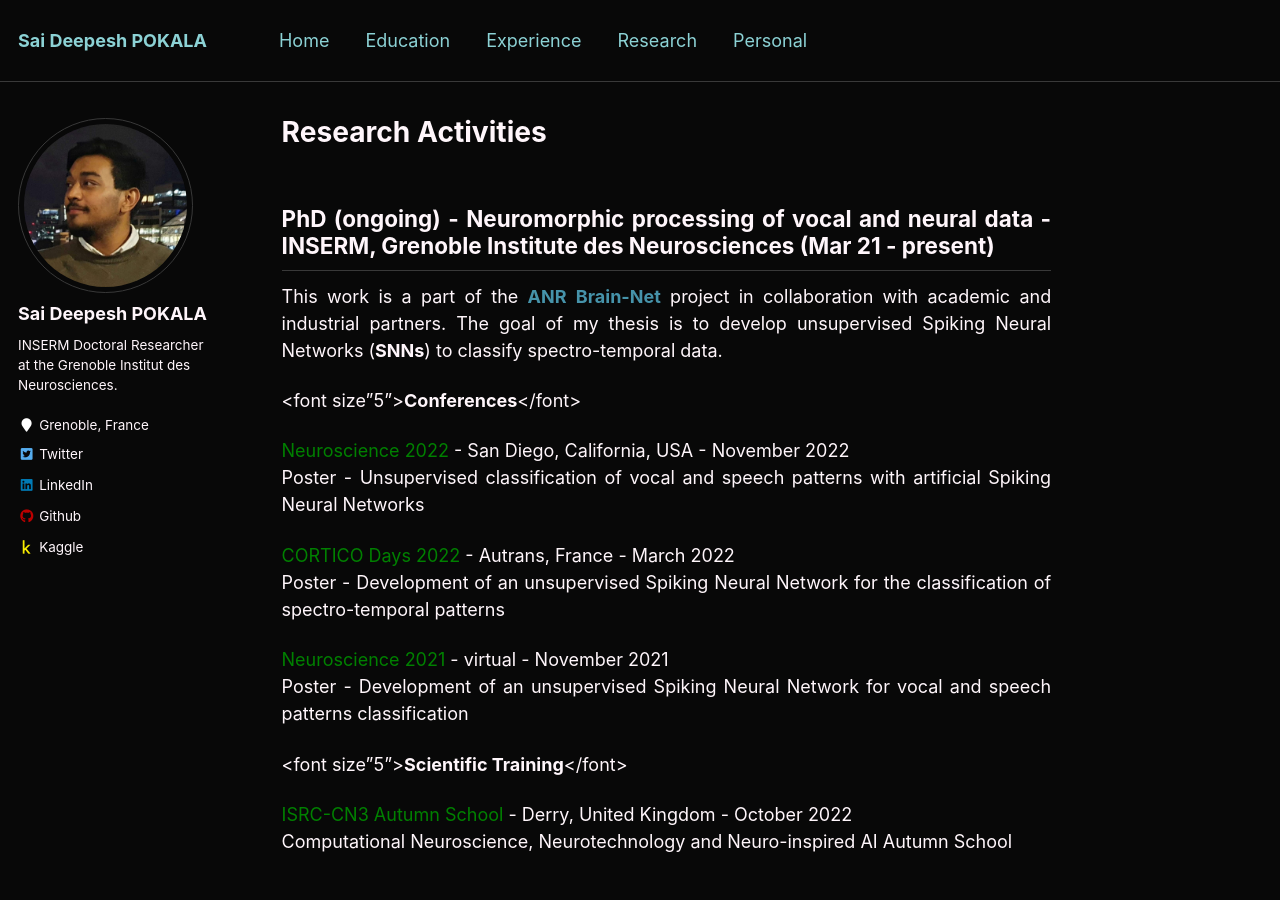
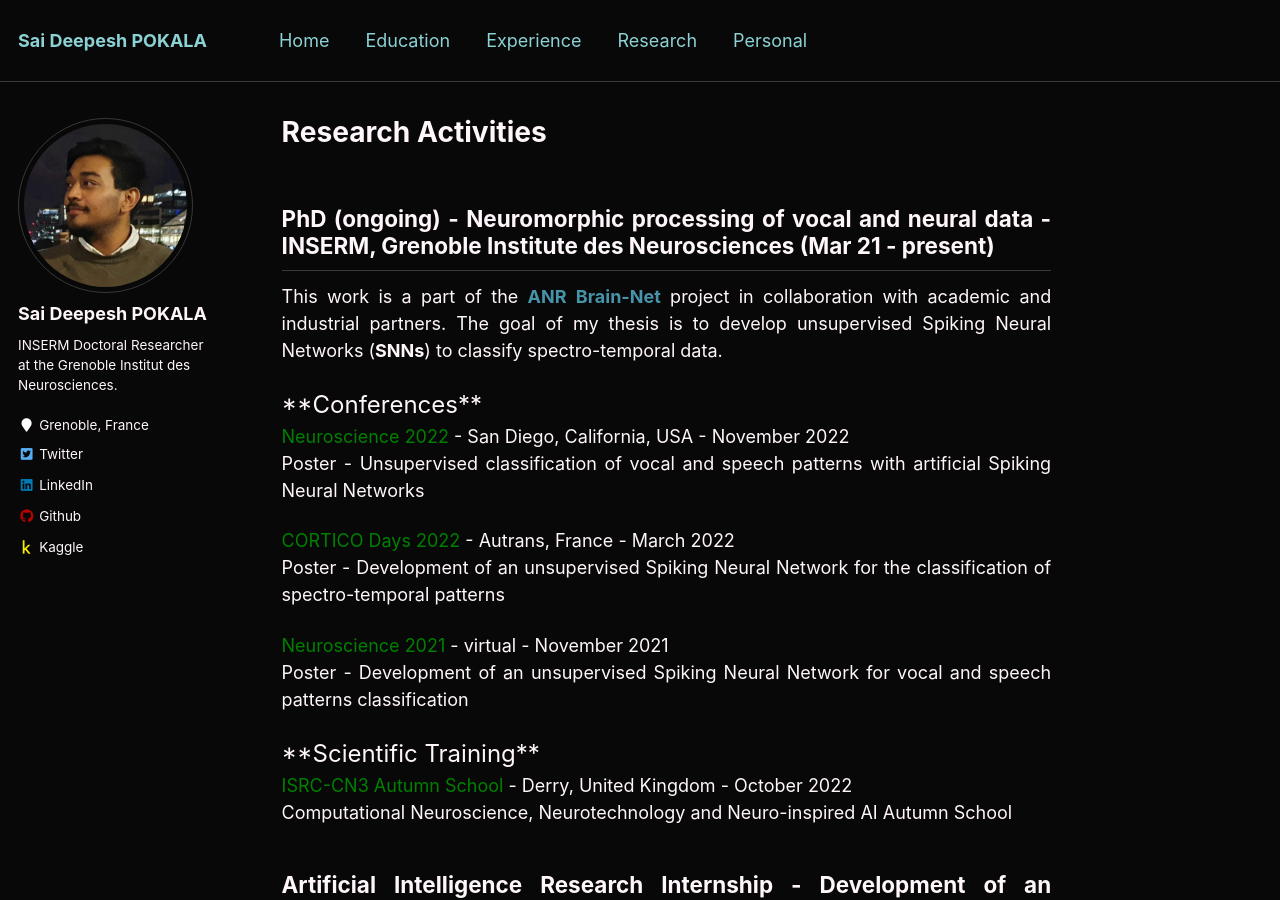
Before and after one commit to saideepesh/saideepesh.github.io, a Jekyll site: the page built from _pages/research.md, in a window 1280 px wide and 900 px high. Built offline with Jekyll 4.4.1, drawn with Linux system fonts in a browser that asks for light colours.

Commit message:
Update research.md
font adjustments

```diff
--- a/_pages/research.md
+++ b/_pages/research.md
@@ -9,7 +9,7 @@ classes: wide
 
 This work is a part of the [**ANR**](https://anr.fr/en/){:target="_blank" rel="noopener"} [**Brain-Net**](https://sites.google.com/view/brainnet-project/accueil){:target="_blank" rel="noopener"} project in collaboration with academic and industrial partners. The goal of my thesis is to develop unsupervised Spiking Neural Networks (**SNNs**) to classify spectro-temporal data.
 
-<font size"5">**Conferences**</font>
+<font size="5">**Conferences**</font>
 
 <span style="color:green">Neuroscience 2022</span> - San Diego, California, USA - November 2022\
 Poster - Unsupervised classification of vocal and speech patterns with artificial Spiking Neural Networks
@@ -20,7 +20,7 @@ Poster - Development of an unsupervised Spiking Neural Network for the classific
 <span style="color:green">Neuroscience 2021</span> - virtual - November 2021\
 Poster - Development of an unsupervised Spiking Neural Network for vocal and speech patterns classification
 
-<font size"5">**Scientific Training**</font>
+<font size="5">**Scientific Training**</font>
 
 <span style="color:green">ISRC-CN3 Autumn School</span> - Derry, United Kingdom - October 2022\
 Computational Neuroscience, Neurotechnology and Neuro-inspired AI Autumn School
```
